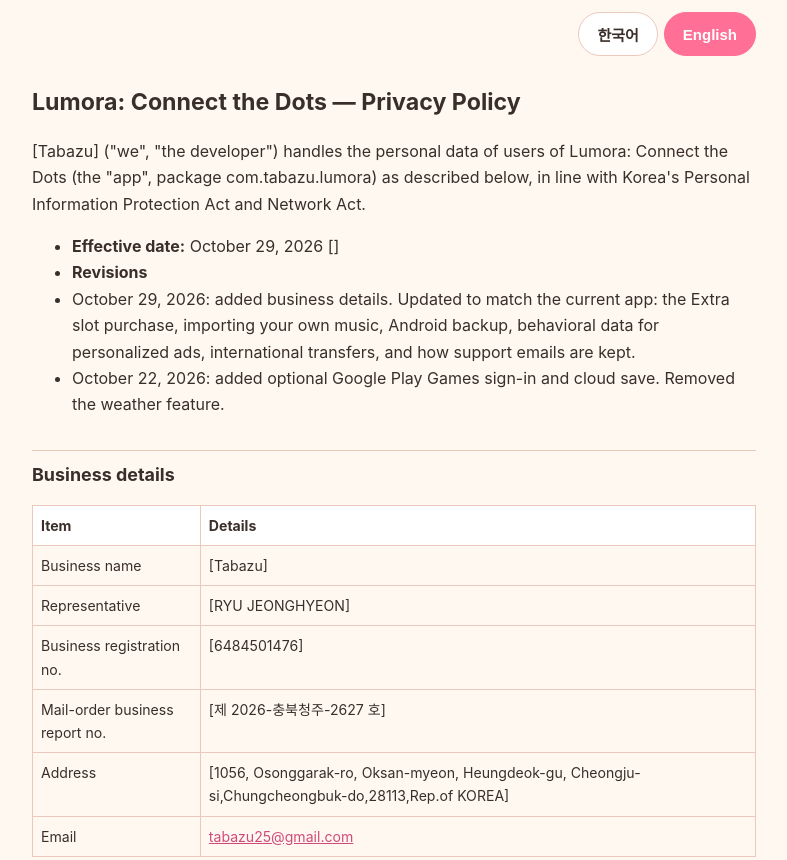
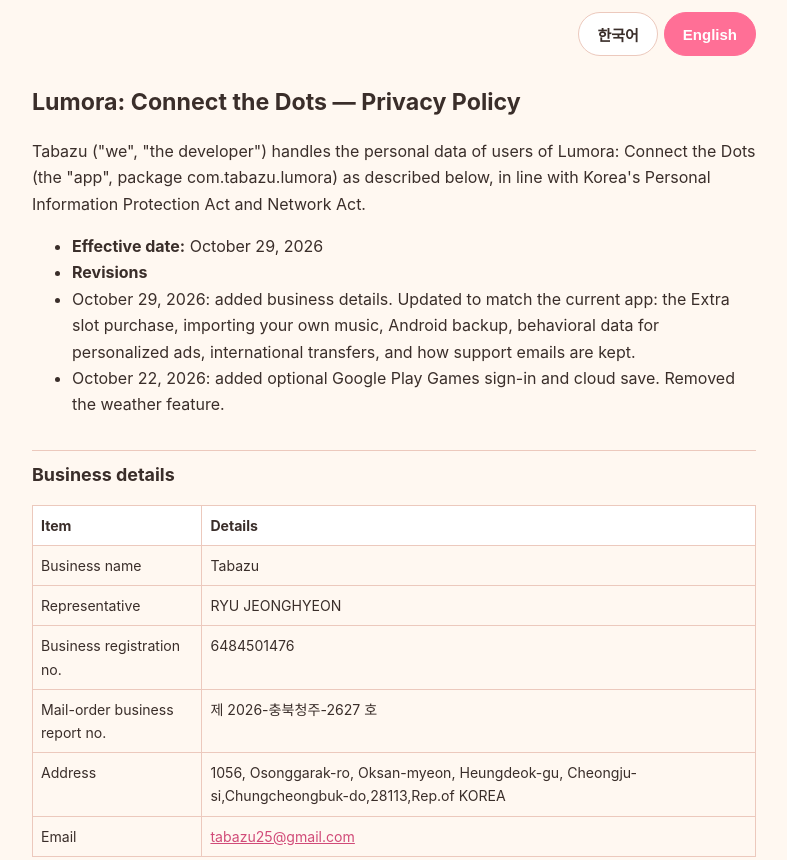
Before and after one commit to tabazu/lumora-privacy, a plain HTML site: page index.html in a window 1280 px wide. Shown: the top 860 px of the page, without its empty margins (246-1033 px from the left). Drawn offline with Linux system fonts and the light colour scheme.

Commit message:
Fix HTML encoding issues in privacy policy

```diff
--- a/index.html
+++ b/index.html
@@ -15,7 +15,7 @@ a{color:#d14b78}[hidden]{display:none}
 </style></head><body><main>
 <div class="bar"><button id="b-ko" aria-pressed="true" onclick="setLang('ko')">한국어</button><button id="b-en" aria-pressed="false" onclick="setLang('en')">English</button></div>
 <article id="ko" lang="ko"><h1>루모라 - 점 잇기 퍼즐 개인정보 처리방침</h1>
-<p>&#91;타바주&#93; (이하 "개발자")는 「개인정보 보호법」과 「정보통신망 이용촉진 및 정보보호 등에 관한 법률」을 지키며, 루모라 - 점 잇기 게임(이하 "앱", 패키지 com.tabazu.lumora) 이용자의 개인정보를 다음과 같이 처리해요.</p>
+<p>타바주 (이하 "개발자")는 「개인정보 보호법」과 「정보통신망 이용촉진 및 정보보호 등에 관한 법률」을 지키며, 루모라 - 점 잇기 게임(이하 "앱", 패키지 com.tabazu.lumora) 이용자의 개인정보를 다음과 같이 처리해요.</p>
 <ul>
 <li>시행일: 2026년 10월 29일 </li>
 <li>개정 이력</li>
@@ -33,23 +33,23 @@ a{color:#d14b78}[hidden]{display:none}
 <tbody>
 <tr>
 <td>상호</td>
-<td>&#91;타바주&#93;</td>
+<td>타바주</td>
 </tr>
 <tr>
 <td>대표자</td>
-<td>&#91;유정현&#93;</td>
+<td>유정현</td>
 </tr>
 <tr>
 <td>사업자등록번호</td>
-<td>&#91;648-45-01476&#93;</td>
+<td>648-45-01476</td>
 </tr>
 <tr>
 <td>통신판매업 신고번호</td>
-<td>&#91;제 2026-충북청주-2627 호&#93;</td>
+<td>제 2026-충북청주-2627 호</td>
 </tr>
 <tr>
 <td>사업장 주소</td>
-<td>&#91;충청북도 청주시 흥덕구 옥산면 오송가락로 1056&#93;</td>
+<td>충청북도 청주시 흥덕구 옥산면 오송가락로 1056</td>
 </tr>
 <tr>
 <td>이메일</td>
@@ -269,7 +269,7 @@ a{color:#d14b78}[hidden]{display:none}
 </ul>
 <h2>12. 개인정보 보호책임자와 권익 침해 구제</h2>
 <ul>
-<li><strong>개인정보 보호책임자:</strong> &#91;유정현&#93; (대표자)</li>
+<li><strong>개인정보 보호책임자:</strong> 유정현 (대표자)</li>
 <li><strong>연락처:</strong> <a href="mailto:tabazu25@gmail.com">tabazu25@gmail.com</a></li>
 </ul>
 <p>개인정보 침해에 대한 상담이나 신고는 다음 기관에도 할 수 있어요.</p>
@@ -284,9 +284,9 @@ a{color:#d14b78}[hidden]{display:none}
 <li>개발자 서버를 쓰는 동기화나 결제 확인처럼 정보를 개발자에게 보내는 기능이 생기면, 시작하기 전에 이 방침을 고쳐 알려 드려요.</li>
 </ul></article>
 <article id="en" lang="en" hidden><h1>Lumora: Connect the Dots — Privacy Policy</h1>
-<p>&#91;Tabazu&#93; ("we", "the developer") handles the personal data of users of Lumora: Connect the Dots (the "app", package com.tabazu.lumora) as described below, in line with Korea's Personal Information Protection Act and Network Act.</p>
+<p>Tabazu ("we", "the developer") handles the personal data of users of Lumora: Connect the Dots (the "app", package com.tabazu.lumora) as described below, in line with Korea's Personal Information Protection Act and Network Act.</p>
 <ul>
-<li><strong>Effective date:</strong> October 29, 2026 &#91;&#93;</li>
+<li><strong>Effective date:</strong> October 29, 2026 </li>
 <li><strong>Revisions</strong></li>
 <li>October 29, 2026: added business details. Updated to match the current app: the Extra slot purchase, importing your own music, Android backup, behavioral data for personalized ads, international transfers, and how support emails are kept.</li>
 <li>October 22, 2026: added optional Google Play Games sign-in and cloud save. Removed the weather feature.</li>
@@ -302,23 +302,23 @@ a{color:#d14b78}[hidden]{display:none}
 <tbody>
 <tr>
 <td>Business name</td>
-<td>&#91;Tabazu&#93;</td>
+<td>Tabazu</td>
 </tr>
 <tr>
 <td>Representative</td>
-<td>&#91;RYU JEONGHYEON&#93;</td>
+<td>RYU JEONGHYEON</td>
 </tr>
 <tr>
 <td>Business registration no.</td>
-<td>&#91;6484501476&#93;</td>
+<td>6484501476</td>
 </tr>
 <tr>
 <td>Mail-order business report no.</td>
-<td>&#91;제 2026-충북청주-2627 호&#93;</td>
+<td>제 2026-충북청주-2627 호</td>
 </tr>
 <tr>
 <td>Address</td>
-<td>&#91;1056, Osonggarak-ro, Oksan-myeon, Heungdeok-gu, Cheongju-si,Chungcheongbuk-do,28113,Rep.of KOREA&#93;</td>
+<td>1056, Osonggarak-ro, Oksan-myeon, Heungdeok-gu, Cheongju-si,Chungcheongbuk-do,28113,Rep.of KOREA</td>
 </tr>
 <tr>
 <td>Email</td>
@@ -531,7 +531,7 @@ a{color:#d14b78}[hidden]{display:none}
 </ul>
 <h2>12. Privacy officer and help</h2>
 <ul>
-<li><strong>Privacy officer:</strong> &#91;RYU JEONGHYEON&#93; (representative)</li>
+<li><strong>Privacy officer:</strong> RYU JEONGHYEON (representative)</li>
 <li><strong>Contact:</strong> <a href="mailto:tabazu25@gmail.com">tabazu25@gmail.com</a></li>
 </ul>
 <p>In Korea you can also contact the Personal Information Infringement Report Center (118, privacy.kisa.or.kr), the Personal Information Dispute Mediation Committee (1833-6972, www.kopico.go.kr), the Supreme Prosecutors' Office (1301) or the National Police Agency (182).</p>
```
